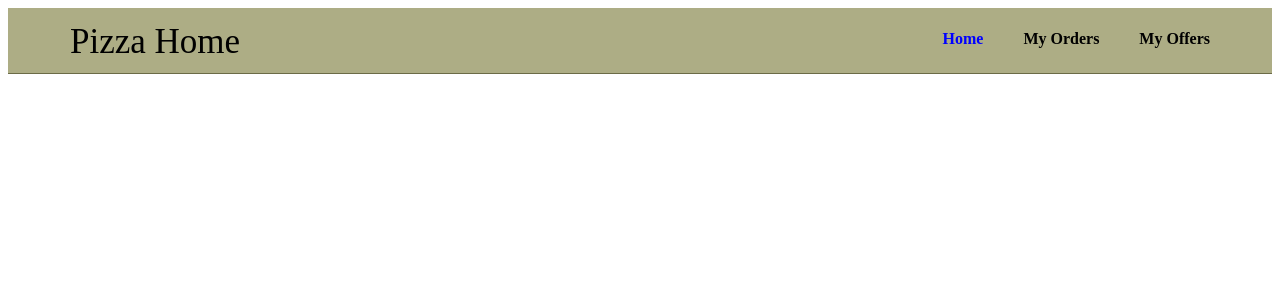
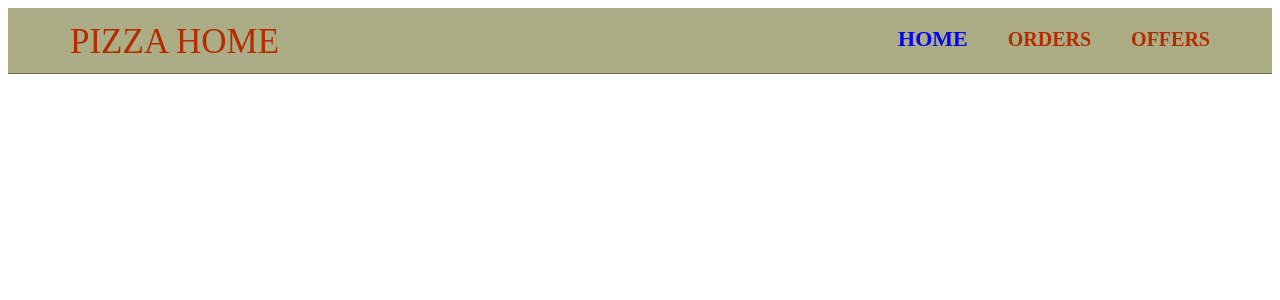
Before and after one commit to manishkumar-coditas/Assignment, an Angular app: page / in a window 1280 px wide. Shown: the top 300 px of the page. Built offline with nearby package versions, Linux system fonts and the light colour scheme.

Commit message:
header css fixed

```diff
--- a/src/app/header/header.component.html
+++ b/src/app/header/header.component.html
@@ -1,9 +1,9 @@
 <div class="container">
-  <div class='pizza-icon'>Pizza Home</div>
+  <div class='pizza-icon'>PIZZA HOME</div>
 	<ul>
-		<li [class.active]="isHome"><a (click)="headerButtonClicked('HOME')">Home</a></li>
-		<li [class.active]="isOrder"><a (click)="headerButtonClicked('ORDER')">My Orders</a>
-      <li [class.active]="isOffer"><a (click)="headerButtonClicked('OFFER')">My Offers</a>
+		<li [class.active]="isHome"><a (click)="headerButtonClicked('HOME')">HOME</a></li>
+		<li [class.active]="isOrder"><a (click)="headerButtonClicked('ORDER')">ORDERS</a>
+      <li [class.active]="isOffer"><a (click)="headerButtonClicked('OFFER')">OFFERS</a>
 		</li>
 	</ul>
 </div>
--- a/src/app/header/header.component.less
+++ b/src/app/header/header.component.less
@@ -13,6 +13,7 @@
             display: inline;
             line-height: 67px;
             cursor: pointer;
+            color: #b32d00;
         }
 	    ul {
 		    display: inline-block;
@@ -28,14 +29,15 @@
 
 		    a {
 			    text-decoration: none;
-                color: black;
+                color: #b32d00;
                 font-weight: 600;
+                font-size: 20px;
 		        }
 
 		    &.active {
-			    color: blue;
 			    a {
-				    color: blue;
+                    color: blue;
+                    font-size: 22px;
 		        	}
     		}
 	    }
--- a/src/app/header/header.component.ts
+++ b/src/app/header/header.component.ts
@@ -1,4 +1,5 @@
 import { Component, OnInit } from '@angular/core';
+import { Router } from '@angular/router';
 
 @Component({
   selector: 'app-header',
@@ -10,13 +11,33 @@ export class HeaderComponent implements OnInit {
   isHome:boolean;
   isOffer: boolean;
   isOrder: boolean;
-  constructor() {
-    this.isHome = true;
-    this.isOrder = false;
-    this.isOffer = false;
+  constructor(private router: Router) {
+    if(this.router.url.indexOf('offers')>0) {
+      this.isOffer = true;
+    } else if(this.router.url.indexOf('orders')>0) {
+      this.isOrder = true;
+    } else {
+      this.isHome = true;
+    }
   }
 
   ngOnInit() {
   }
 
+  headerButtonClicked(name) {
+    this.isHome = false;
+    this.isOrder = false;
+    this.isOffer = false;
+    switch(name) {
+      case 'HOME':
+          this.isHome = true;
+      break;
+      case 'ORDER':
+          this.isOrder = true;
+      break;
+      case 'OFFER':
+          this.isOffer = true;
+      break;
+    }
+  }
 }
```
